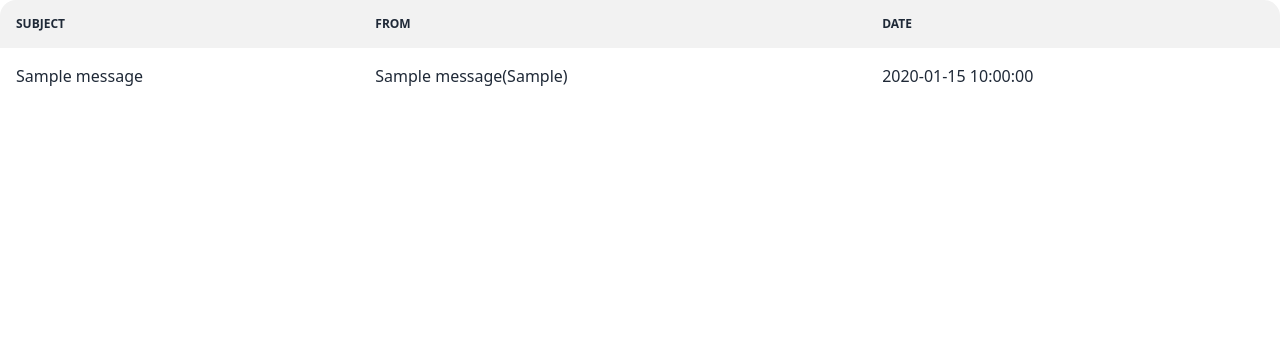
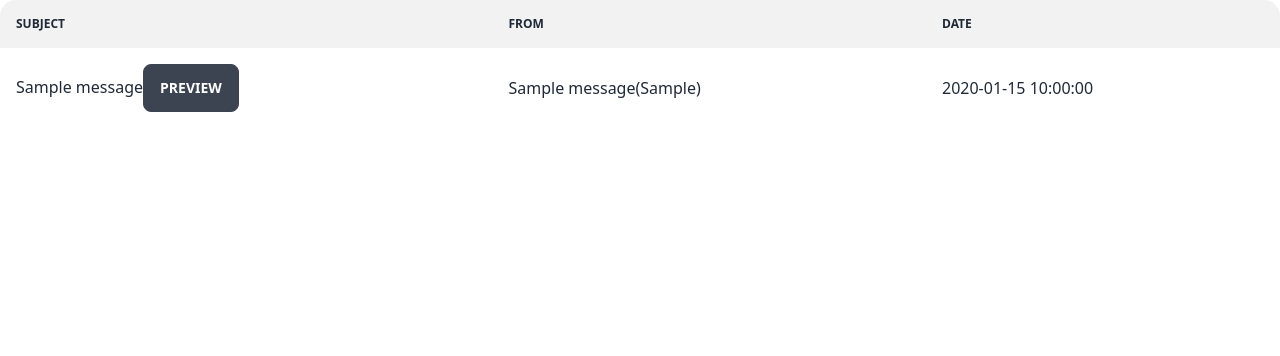
Before and after one commit to kdxcxs/shadow-mail, a Flask app: page / in a window 1280 px wide. Shown: the part 64-420 px from the top of the page. Run offline with Flask 2, Linux system fonts and the light colour scheme; tables that the repository leaves empty hold one stand-in row (values such as "Sample post"); some libraries are stand-ins or nearby versions.

Commit message:
feat: Support email previewing

```diff
--- a/shadowmail/templates/index.html
+++ b/shadowmail/templates/index.html
@@ -12,7 +12,7 @@
             <tbody>
                 {% for msg in msgs %}
                 <tr>
-                    <td>{{ msg.msg_subject }}</td>
+                    <td>{{ msg.msg_subject }}<label for="mail-preview-modal" class="btn modal-button" onclick="document.querySelector('#mail-preview-iframe').src = '/preview?id={{ msg.id }}'">preview</label></td>
                     <td>{{ msg.msg_from_name }}({{ msg.msg_from_addr }})</td>
                     <td>{{ msg.msg_date }}</td>
                 </tr>
@@ -21,4 +21,10 @@
         </table>
     </div>
 </div>
+<input type="checkbox" id="mail-preview-modal" class="modal-toggle" />
+<label for="mail-preview-modal" class="modal cursor-pointer">
+    <label class="modal-box" for="" style="height: 90vh;max-width: 90vw;min-width: 90vw;">
+        <iframe id="mail-preview-iframe" src="http://127.0.0.1:5000/" width="100%" height="100%" frameborder="0" scrolling="no"></iframe>
+    </label>
+</label>
 {% endblock %}
--- a/shadowmail/views.py
+++ b/shadowmail/views.py
@@ -1,5 +1,5 @@
 from flask import current_app as app
-from flask import Blueprint, render_template
+from flask import Blueprint, render_template, request
 from sqlalchemy.exc import IntegrityError
 
 from shadowmail.models import db, Message
@@ -32,3 +32,8 @@ def setup():
             db.session.rollback()
             return render_template('setup.html', success=False)
     return render_template('setup.html', success=True)
+
+@views.route('/preview')
+def preview():
+    msg = Message.query.filter_by(id=int(request.args['id'])).first()
+    return msg.msg_text if msg.msg_html == '' else msg.msg_html
```
